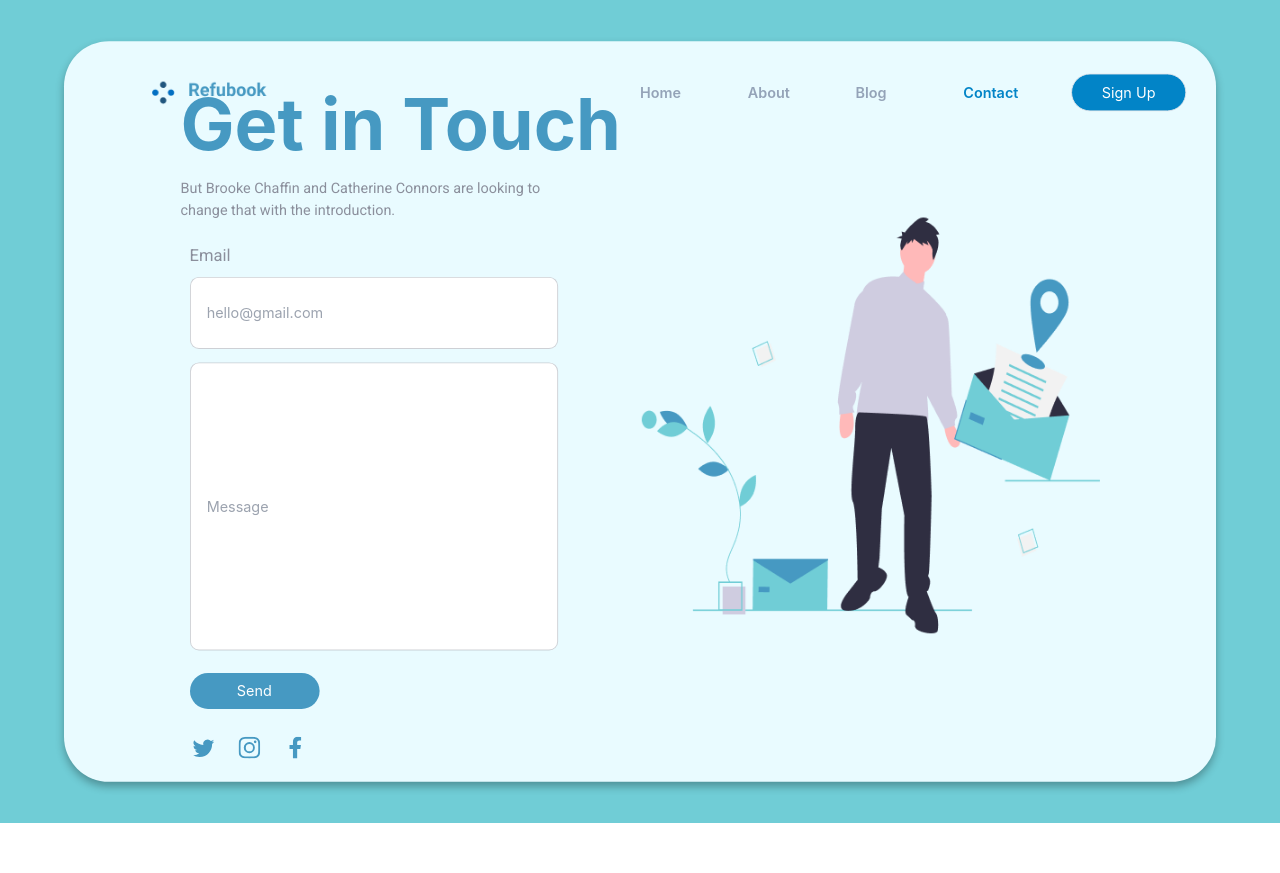
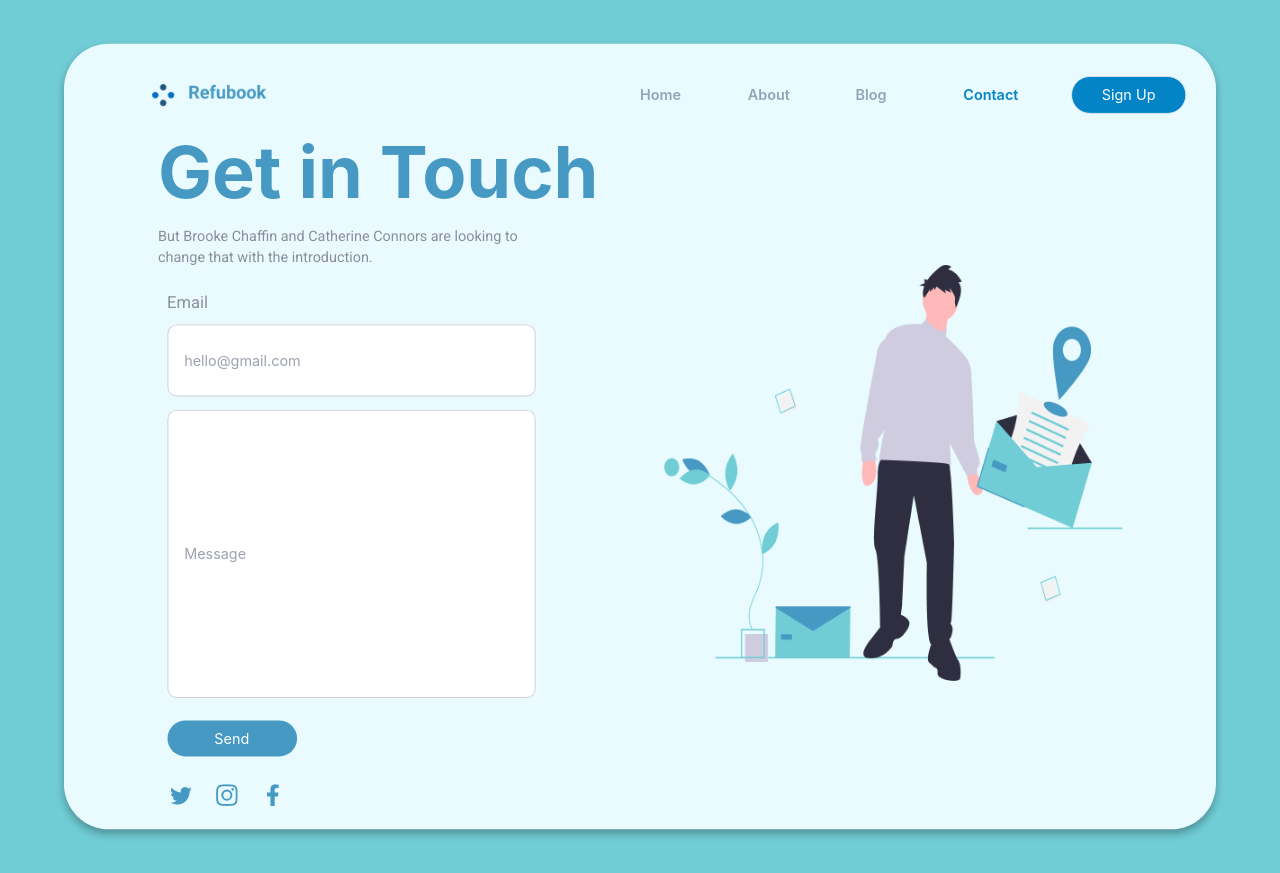
Before and after one commit to Hala-AlArid/RefuBook, a React (Create React App) app: page /contact in a window 1280 px wide. Before the commit the page ends 823 px from the top, so only its background shows below. Built offline with nearby package versions, Linux system fonts and the light colour scheme.

Commit message:
fix issues

```diff
--- a/src/components/ContactForm/ContactForm.css
+++ b/src/components/ContactForm/ContactForm.css
@@ -2,6 +2,7 @@
   background-color: #e9fbff;
   display: flex;
   flex-direction: row-reverse;
+  gap: 50px;
   flex-wrap: wrap;
   align-items: center;
   justify-content: center;
```
